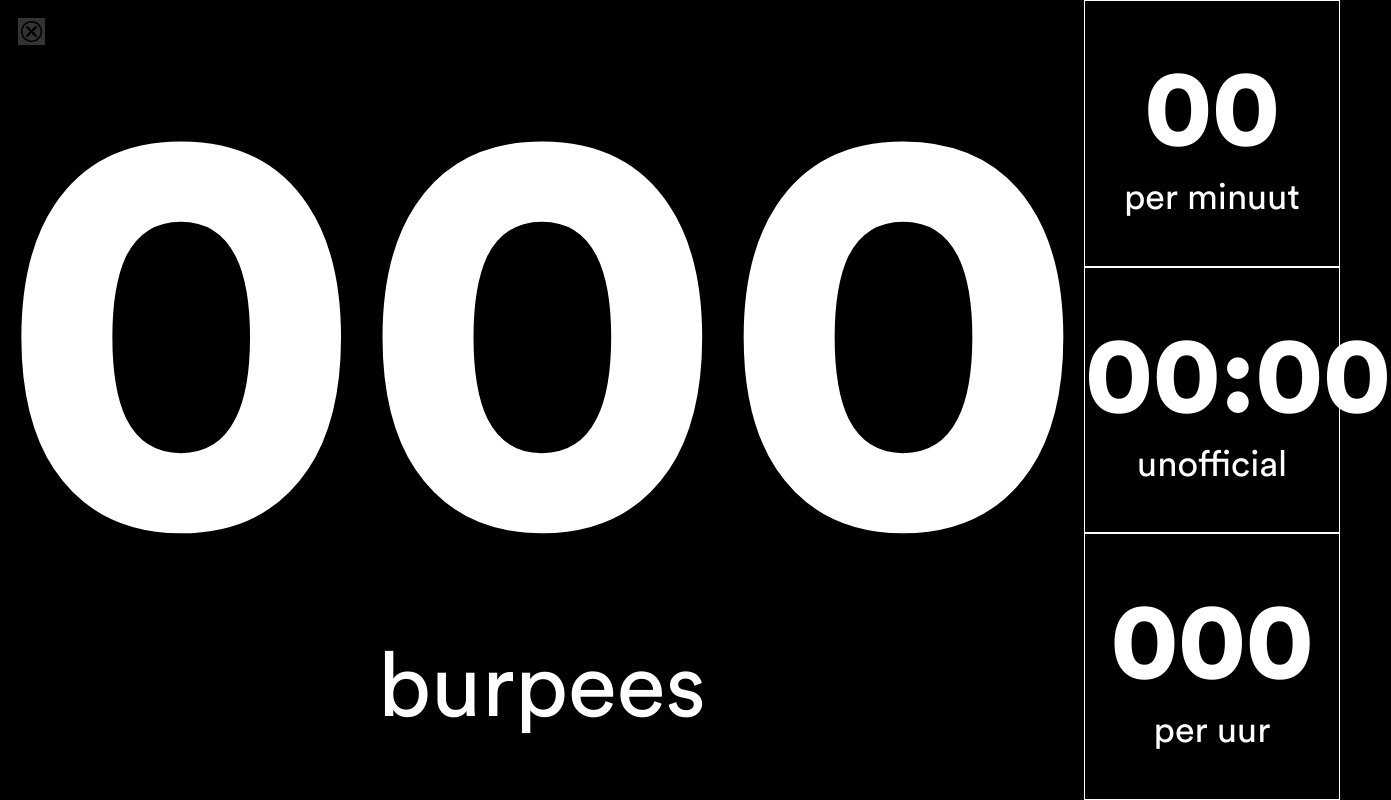
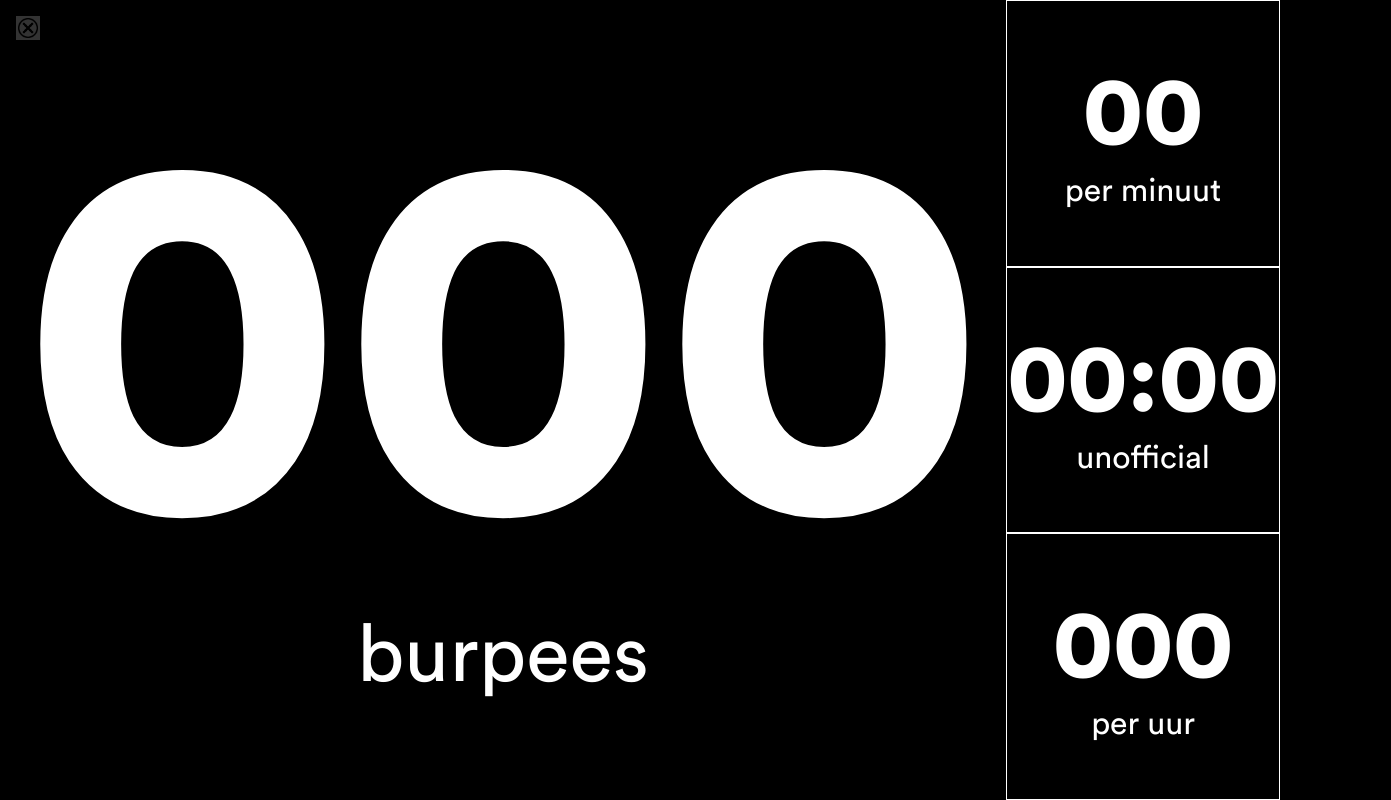
Before and after one commit to Collisa/worldrecord-repcounter, a plain HTML site: page index.html in a window 1280 px wide. Shown: the whole page, 1391 px wide, since content can reach past the window. Drawn offline with Linux system fonts and the light colour scheme.

Commit message:
font-size gewijzigd

```diff
--- a/style.css
+++ b/style.css
@@ -5,7 +5,7 @@
 }
 
 html {
-    font-size: 18px;
+    font-size: 2vh;
 }
 
 @font-face {
```
